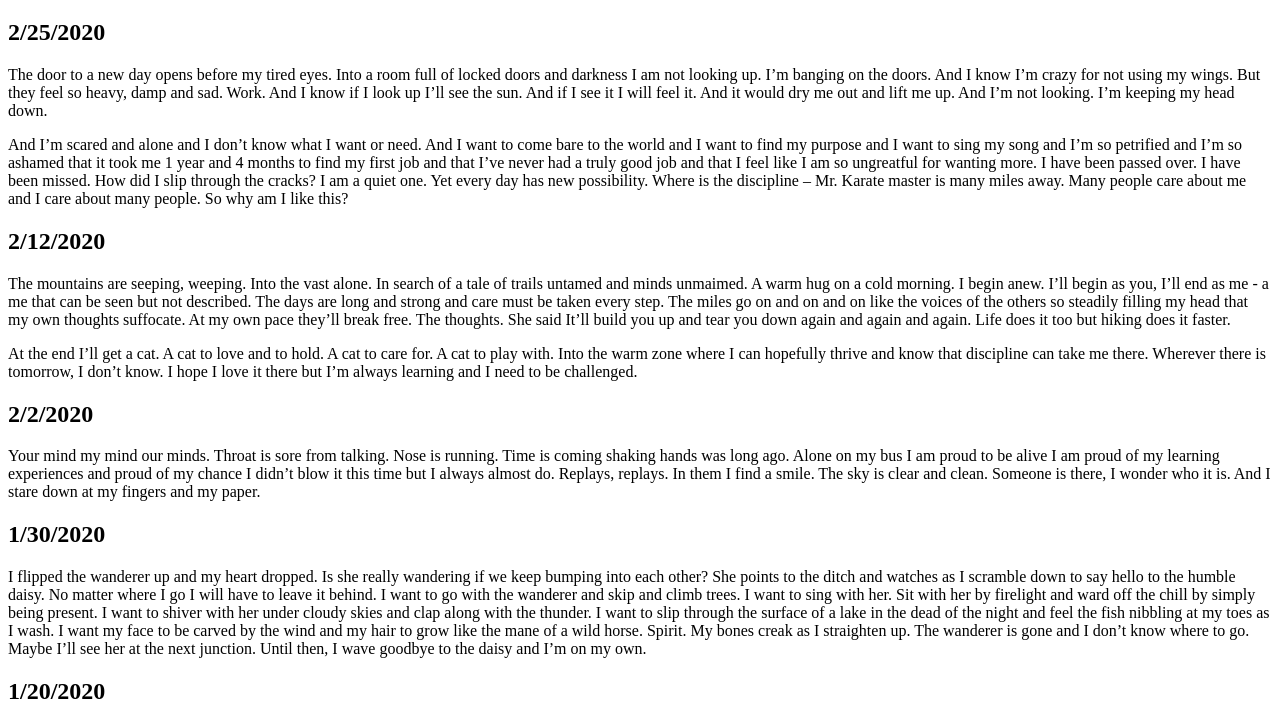
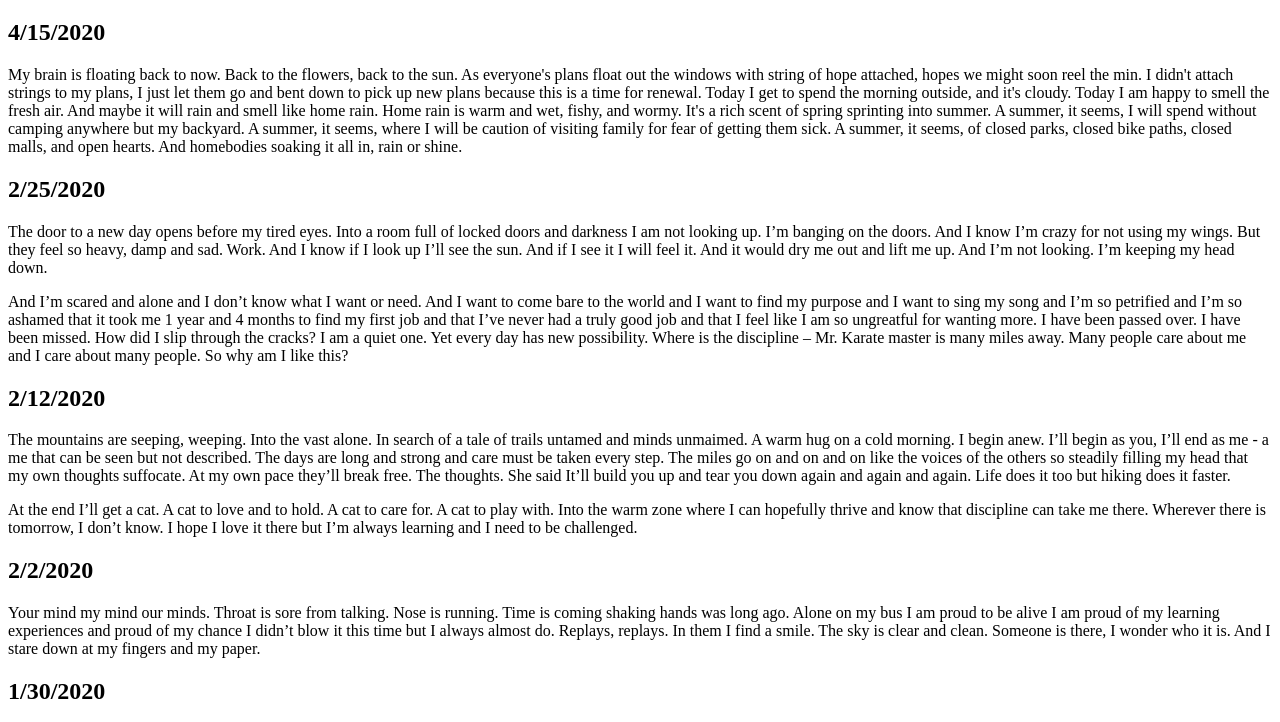
Before and after one commit to sunrisesolo/ablog, a plain HTML site: page index.html in a window 1280 px wide. Shown: the part 61-783 px from the top of the page. Drawn offline with Linux system fonts and the light colour scheme.

Commit message:
Another Entry!

```diff
--- a/index.html
+++ b/index.html
@@ -6,6 +6,9 @@
 </head>
 <body>
 <h1>Sunrise Solo: A Blog</h1>
+
+<h2>4/15/2020</h2>
+<p>My brain is floating back to now.  Back to the flowers, back to the sun.  As everyone's plans float out the windows with string of hope attached, hopes we might soon reel the min.  I didn't attach strings to my plans, I just let them go and bent down to pick up new plans because this is a time for renewal.  Today I get to spend the morning outside, and it's cloudy.  Today I am happy to smell the fresh air.  And maybe it will rain and smell like home rain.  Home rain is warm and wet, fishy, and wormy.  It's a rich scent of spring sprinting into summer.  A summer, it seems, I will spend without camping anywhere but my backyard.  A summer, it seems, where I will be caution of visiting family for fear of getting them sick.  A summer, it seems, of closed parks, closed bike paths, closed malls, and open hearts.  And homebodies soaking it all in, rain or shine.</p>
 
 <h2>2/25/2020</h2>
 <p>The door to a new day opens before my tired eyes.  Into a room full of locked doors and darkness I am not looking up.  I’m banging on the doors.  And I know I’m crazy for not using my wings.  But they feel so heavy, damp and sad.  Work.  And I know if I look up I’ll see the sun.  And if I see it I will feel it.  And it would dry me out and lift me up.  And I’m not looking.  I’m keeping my head down.</p>
```
Also changed, not shown: 1 other file.
